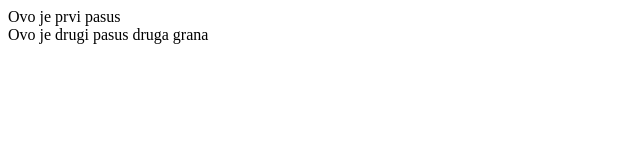
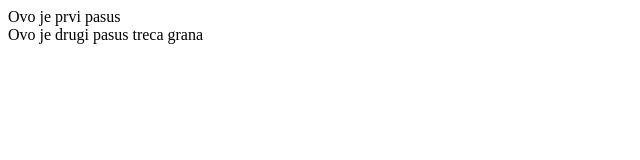
Before and after one commit to MilanStan/experiments, a plain HTML site: page index.html in a window 1280 px wide. Shown: the full height of the page, 0-640 px from the left. Drawn offline with Linux system fonts and the light colour scheme.

Commit message:
treca grana

```diff
--- a/index.html
+++ b/index.html
@@ -12,8 +12,7 @@
         Ovo je prvi pasus
     </div>
     <div class="drugi-pasus">
-        Ovo je drugi pasus druga grana
+        Ovo je drugi pasus treca grana
     </div>
 </body>
-
 </html>
```
